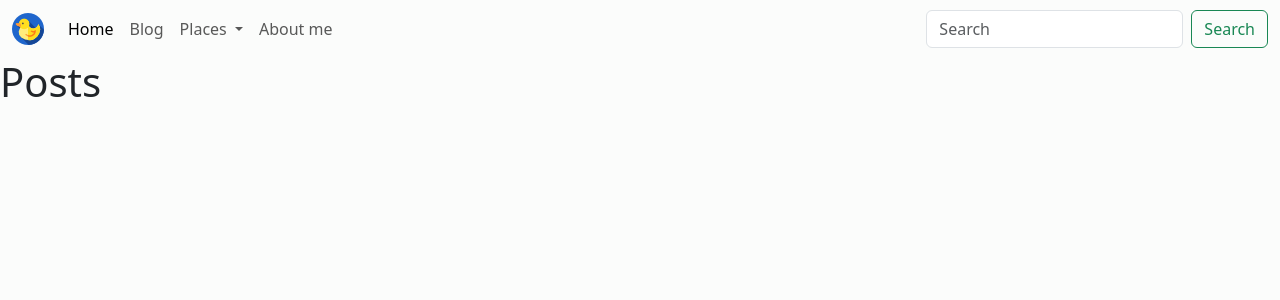
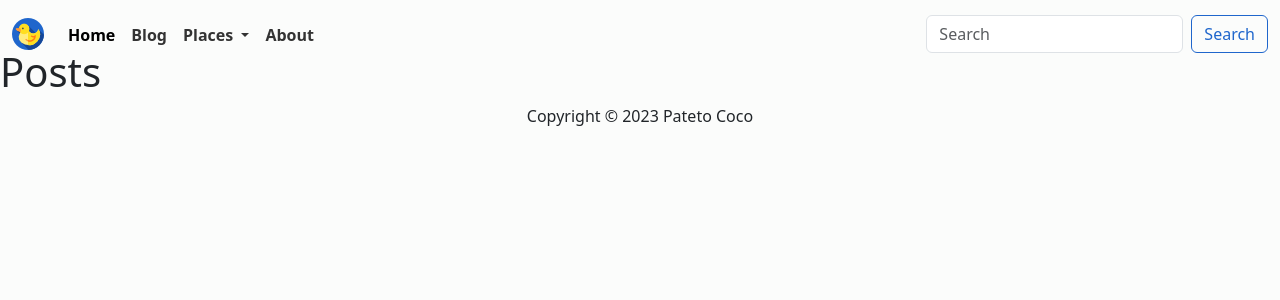
Before and after one commit to AleksKostadinov/pateto-coco, a Django app: page /blog in a window 1280 px wide. Shown: the top 300 px of the page. Run offline with Django 4.2, Linux system fonts and the light colour scheme; data that the repository does not hold is empty.

Commit message:
Make changes to the navbar

```diff
--- a/project/coco/static/coco/css/main.css
+++ b/project/coco/static/coco/css/main.css
@@ -2,21 +2,40 @@ body {
     background-color: #fbfcfb;
 }
 
+
 #hero .hero-bg {
-    height: calc(100vh - 60px);
+    height: 100vh;
     width: 100%;
     object-fit: cover;
 }
 
-.bg-body-tertiary {
-  background-color: #fbfcfb !important;
+nav.bg-body-tertiary {
+    /*background-color: blue !important;*/
+    /*padding-top: 0;*/
+    /*padding-bottom: 0;*/
+    /*border-bottom: none;*/
+    background-color: transparent !important;
+    transition: background-color 0.3s ease-in-out;
+
+    position: fixed;
+    top: 0;
+    right: 0;
+    left: 0;
+    z-index: 1030;
+
+}
+
+img.logo {
+    width: 25%;
+    /*display: block;*/
+    margin: 0 auto;
 }
 
 .post-title {
     margin: 2rem 2rem;
 }
 
-.img-posts-top{
+.img-posts-top {
     margin: 2rem 2rem;
     width: 30%;
 }
@@ -25,14 +44,83 @@ body {
     margin: 2rem 2rem;
     width: 60%;
 }
+
 .post-published {
     margin: 2rem 2rem;
 }
 
 .section-post .img-posts-top,
-.section-post p
-{
-    display:flex;
+.section-post p {
+    display: flex;
     justify-content: center;
     align-items: center;
 }
+
+footer .col-lg-12 {
+    margin-bottom: 20px;
+}
+
+.navbar.transparent {
+    background-color: transparent !important;
+    transition: background-color 0.5s ease-in-out;
+}
+
+
+.navbar.sticky {
+    position: fixed;
+    top: 0;
+    left: 0;
+    width: 100%;
+    background-color: white !important;
+    box-shadow: 0px 2px 10px rgba(0, 0, 0, 0.1);
+    z-index: 1030;
+}
+
+.navbar-nav .nav-link {
+    color: #333; /* set the color of the link */
+    font-weight: 600; /* set the font weight to make it more bold */
+    padding: 5px 15px; /* add some padding to make the links easier to click */
+    transition: all 0.3s ease-in-out; /* add a transition effect when the links are hovered over */
+    margin-top: 10px;
+}
+
+.navbar-nav .nav-link:hover,
+.navbar-nav .nav-link:focus,
+.dropdown-item:hover {
+    color: #fff; /* set the color of the link when it is hovered over or in focus */
+    background-color: #1f66cc; /* add a background color to make it stand out */
+    border-radius: 5px; /* add some border-radius to make it look more button-like */
+    text-decoration: none; /* remove the underline from the link */
+}
+
+h1 {
+    margin-top: 3rem;
+}
+
+.btn-duck-blue {
+    --bs-btn-color: #1f66cc;
+    --bs-btn-border-color: #1f66cc;
+    --bs-btn-hover-color: #fff;
+    --bs-btn-hover-bg: #1f66cc;
+    --bs-btn-hover-border-color: #1f66cc;
+    --bs-btn-focus-shadow-rgb: 13, 110, 253;
+    --bs-btn-active-color: #fff;
+    --bs-btn-active-bg: #1f66cc;
+    --bs-btn-active-border-color: #1f66cc;
+    --bs-btn-active-shadow: inset 0 3px 5px rgba(0, 0, 0, 0.125);
+    --bs-btn-disabled-color: #1f66cc;
+    --bs-btn-disabled-bg: transparent;
+    --bs-btn-disabled-border-color: #1f66cc;
+    --bs-gradient: none;
+}
+.hidden {
+  display: none;
+}
+
+/*.navbar-nav {*/
+/*  margin-left: 2rem; !* add some space between logo and buttons *!*/
+/*}*/
+
+#search-placeholder {
+    margin-left: auto;
+}
--- /dev/null
+++ b/project/coco/static/coco/js/scripts.js
@@ -0,0 +1,22 @@
+window.onscroll = function() {myFunction()};
+var navbar = document.getElementById("navbar");
+var sticky = navbar.offsetTop;
+var logo = document.querySelector(".logo");
+
+logo.classList.add("hidden");
+
+function myFunction() {
+  if (window.pageYOffset >= sticky) {
+    navbar.classList.add("sticky");
+    logo.classList.remove("hidden");
+  } else {
+    navbar.classList.remove("sticky");
+    logo.classList.add("hidden");
+  }
+
+  // check if the user has scrolled to the top of the page
+  if (window.pageYOffset === 0) {
+    navbar.classList.remove("sticky");
+    logo.classList.add("hidden");
+  }
+}
--- a/project/coco/templates/coco/base.html
+++ b/project/coco/templates/coco/base.html
@@ -4,7 +4,7 @@
 <head>
     <meta charset="UTF-8">
     <meta name="viewport" content="width=device-width, initial-scale=1, shrink-to-fit=no">
-    <link rel="stylesheet" href="{% static '/coco/css/reset.css' %}">
+    {#    <link rel="stylesheet" href="{% static '/coco/css/reset.css' %}">#}
     <link href="https://cdn.jsdelivr.net/npm/bootstrap@5.3.0-alpha3/dist/css/bootstrap.min.css" rel="stylesheet"
           integrity="sha384-KK94CHFLLe+nY2dmCWGMq91rCGa5gtU4mk92HdvYe+M/SXH301p5ILy+dN9+nJOZ" crossorigin="anonymous">
     <link rel="stylesheet" href="{% static '/coco/css/main.css' %}">
@@ -23,9 +23,26 @@
     {% endblock %}
 </main>
 
+<footer>
+    {% include 'coco/footer.html' %}
+</footer>
 
 <script src="https://cdn.jsdelivr.net/npm/bootstrap@5.3.0-alpha3/dist/js/bootstrap.bundle.min.js"
         integrity="sha384-ENjdO4Dr2bkBIFxQpeoTz1HIcje39Wm4jDKdf19U8gI4ddQ3GYNS7NTKfAdVQSZe"
         crossorigin="anonymous"></script>
+<script src="{% static 'coco/js/scripts.js' %}"></script>
+{#<script>#}
+{#  window.onscroll = function() {myFunction()};#}
+{#  var navbar = document.getElementById("navbar");#}
+{#  var sticky = navbar.offsetTop;#}
+{#  function myFunction() {#}
+{#    if (window.pageYOffset >= sticky) {#}
+{#      navbar.classList.add("sticky");#}
+{#    } else {#}
+{#      navbar.classList.remove("sticky");#}
+{#    }#}
+{#  }#}
+{#</script>#}
+
 </body>
 </html>
--- a/project/coco/templates/coco/footer.html
+++ b/project/coco/templates/coco/footer.html
@@ -0,0 +1,5 @@
+<div class="footer">
+		<div class="col-lg-12 text-center">
+			Copyright &copy; 2023 Pateto Coco
+		</div>
+	</div>
--- a/project/coco/templates/coco/navbar.html
+++ b/project/coco/templates/coco/navbar.html
@@ -1,17 +1,19 @@
 {% load static %}
 
-<nav class="navbar navbar-expand-lg bg-body-tertiary">
+<nav class="navbar navbar-expand-lg bg-body-tertiary" id="navbar">
+
     <div class="container-fluid">
-    <a class="navbar-brand">
-      <img src="{% static '/coco/images/duck-blue.png' %}" alt="Pateto Coco">
-    </a>
+
 
         <button class="navbar-toggler" type="button" data-bs-toggle="collapse" data-bs-target="#navbarSupportedContent"
                 aria-controls="navbarSupportedContent" aria-expanded="false" aria-label="Toggle navigation">
             <span class="navbar-toggler-icon"></span>
         </button>
         <div class="collapse navbar-collapse" id="navbarSupportedContent">
-      <ul class="navbar-nav me-auto mb-2 mb-lg-0">
+            <a class="navbar-brand">
+            <img src="{% static '/coco/images/duck-blue.png' %}" alt="Pateto Coco">
+        </a>
+            <ul class="navbar-nav me-auto mb-2 mb-lg-2">  <!-- or without me-auto -->
                 <li class="nav-item">
                     <a class="nav-link active" aria-current="page" href="{% url 'coco-home' %}">Home</a>
                 </li>
@@ -25,17 +27,20 @@
                     <ul class="dropdown-menu">
                         <li><a class="dropdown-item" href="{% url 'coco-bulgaria' %}">Bulgaria</a></li>
                         <li><a class="dropdown-item" href="{% url 'coco-abroad' %}">Abroad</a></li>
-            <li><hr class="dropdown-divider"></li>
+                        <li>
+                            <hr class="dropdown-divider">
+                        </li>
                         <li><a class="dropdown-item" href="{% url 'coco-where' %}">Where to go?</a></li>
                     </ul>
                 </li>
                 <li class="nav-item">
-          <a class="nav-link" href="{% url 'coco-about' %}">About me</a>
+                    <a class="nav-link" href="{% url 'coco-about' %}">About</a>
                 </li>
             </ul>
-      <form class="d-flex" role="search">
+            <img src="{% static 'coco/images/pateto-coco-low-resolution-logo.png' %}" alt="logo" class="logo">
+            <form class="d-flex" role="search" id="search-placeholder">
                 <input class="form-control me-2" type="search" placeholder="Search" aria-label="Search">
-        <button class="btn btn-outline-success" type="submit">Search</button>
+                <button class="btn btn-duck-blue" type="submit">Search</button>
             </form>
         </div>
     </div>
```
Also changed, not shown: project/coco/static/coco/images/pateto-coco-low-resolution-logo.png (added). Lines whose indentation alone changed are shown as unchanged.
